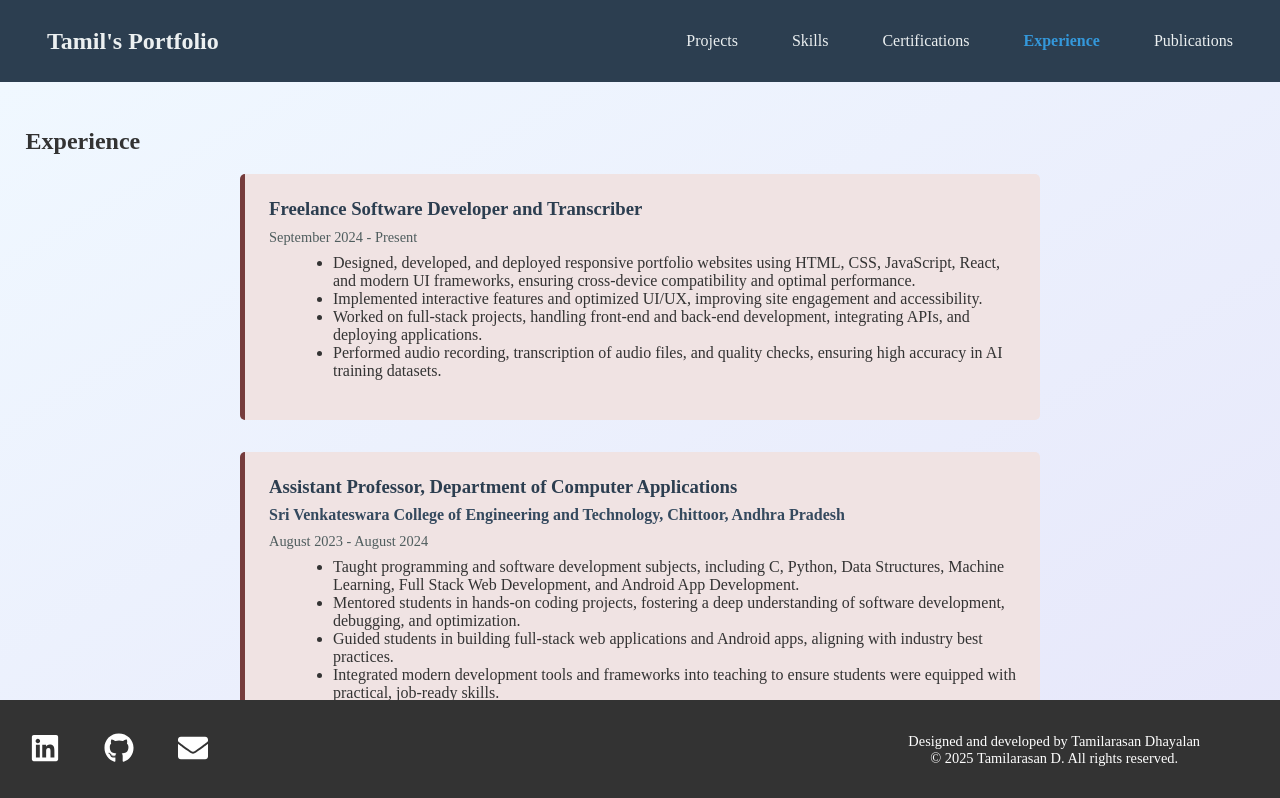
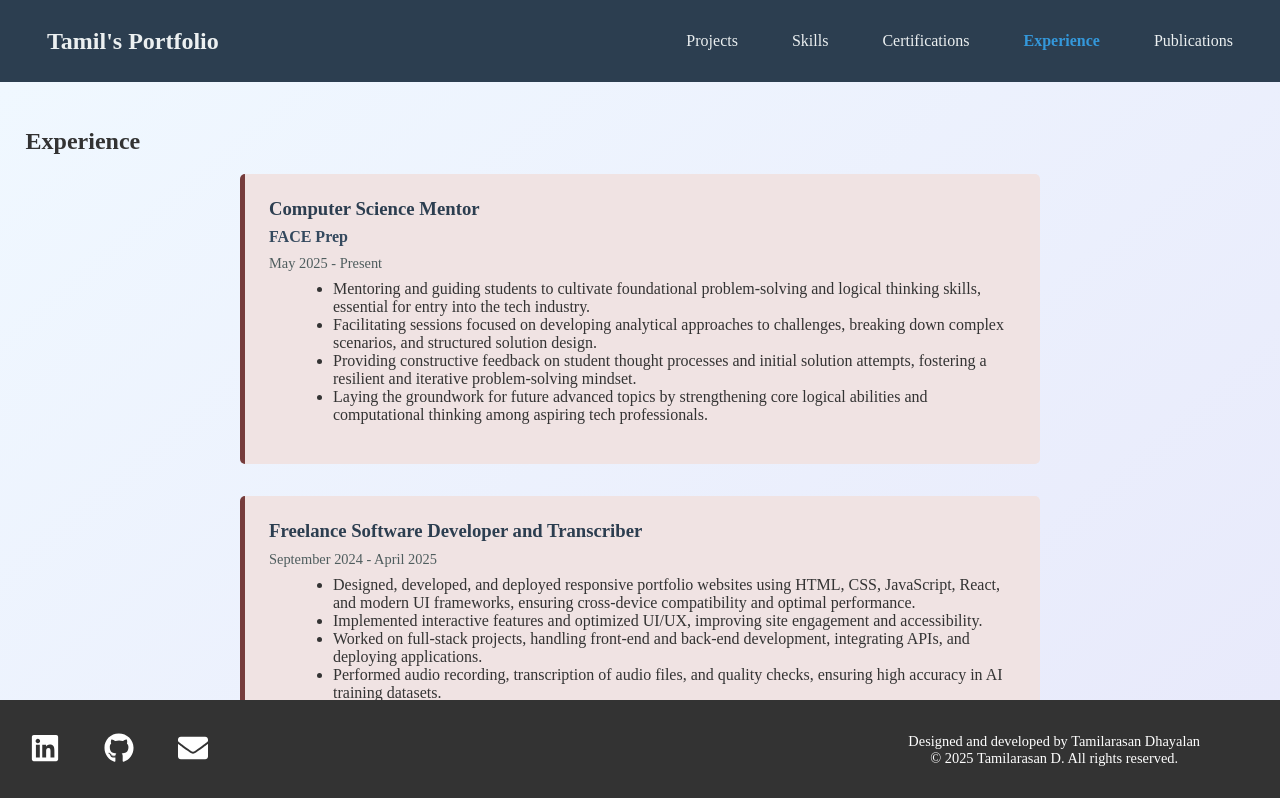
Before and after one commit to TAMILARASAN-D/my-portfolio, a React (Create React App) app: page /experience in a window 1280 px wide. Shown: the top 798 px of the page. Built offline with nearby package versions, Linux system fonts and the light colour scheme.

Commit message:
Updation in experience

```diff
--- a/src/pages/Experience.js
+++ b/src/pages/Experience.js
@@ -4,9 +4,21 @@ import './Experience.css'; // Create this CSS file for styling
 
 const experiences = [
   {
+    role: 'Computer Science Mentor',
+    company: 'FACE Prep',
+    duration: 'May 2025 - Present',
+    responsibilities: [
+
+      'Mentoring and guiding students to cultivate foundational problem-solving and logical thinking skills, essential for entry into the tech industry.',
+      'Facilitating sessions focused on developing analytical approaches to challenges, breaking down complex scenarios, and structured solution design.',
+      'Providing constructive feedback on student thought processes and initial solution attempts, fostering a resilient and iterative problem-solving mindset.',
+      'Laying the groundwork for future advanced topics by strengthening core logical abilities and computational thinking among aspiring tech professionals.',
+    ],
+  },
+  {
     role: 'Freelance Software Developer and Transcriber',
     //company: 'Freelance',
-    duration: 'September 2024 - Present',
+    duration: 'September 2024 - April 2025',
     responsibilities: [
 
       'Designed, developed, and deployed responsive portfolio websites using HTML, CSS, JavaScript, React, and modern UI frameworks, ensuring cross-device compatibility and optimal performance.',
--- a/src/pages/Home.js
+++ b/src/pages/Home.js
@@ -12,7 +12,7 @@ const Home = () => {
         <div className="intro-text">
           <h1>Hi, I'm TAMILARASAN D</h1>
           <p>
-          Full-Stack Developer and Technical Trainer with expertise in modern web technologies, programming, and problem-solving. UGC NET qualified, with a strong foundation in software development and knowledge dissemination.
+          Full-Stack Developer and Computer Science Mentor with expertise in modern web technologies, programming, and problem-solving. UGC NET qualified, with a strong foundation in software development and knowledge dissemination.
           </p>
           <Link to="/projects" className="cta-button">View My Work</Link>
         </div>
```
